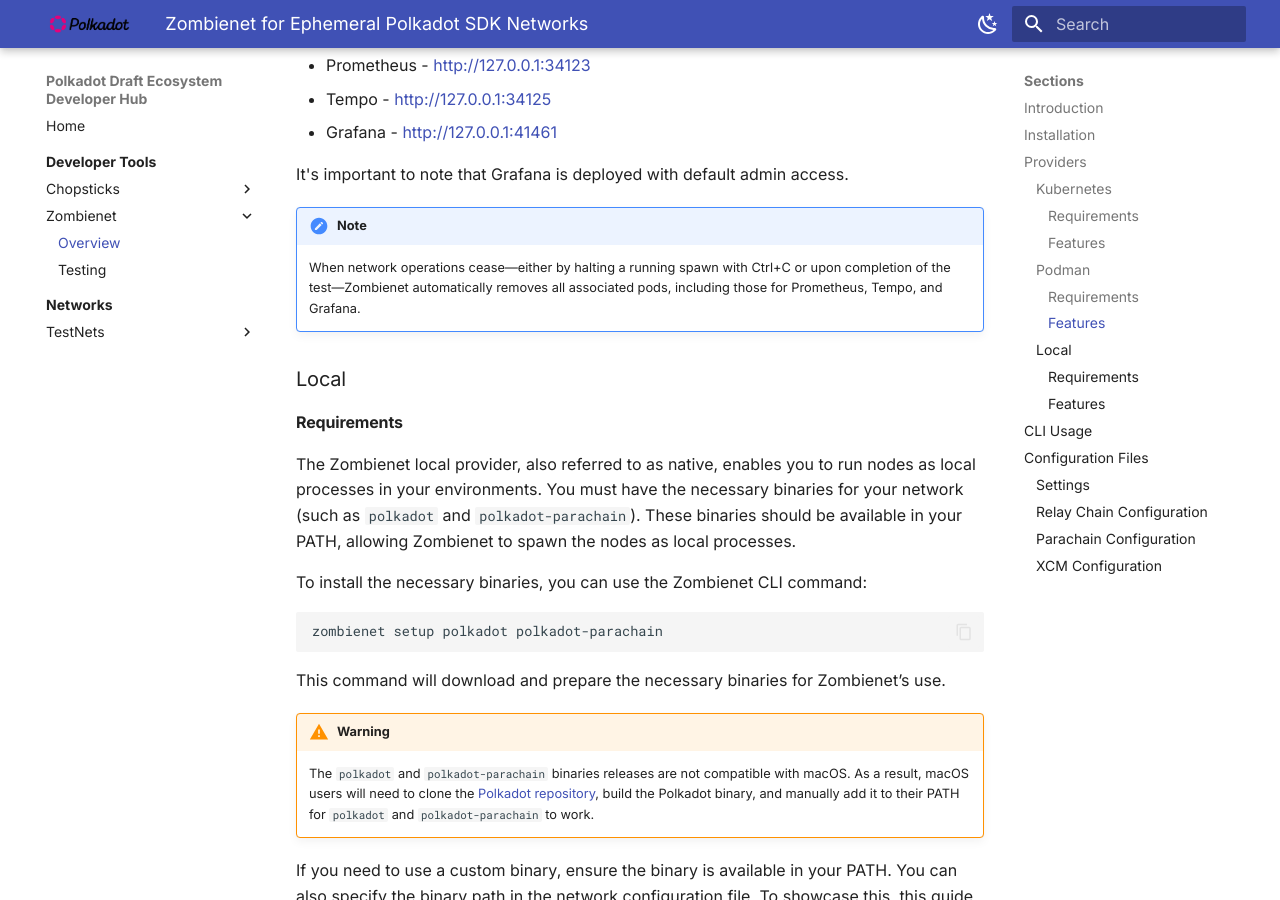
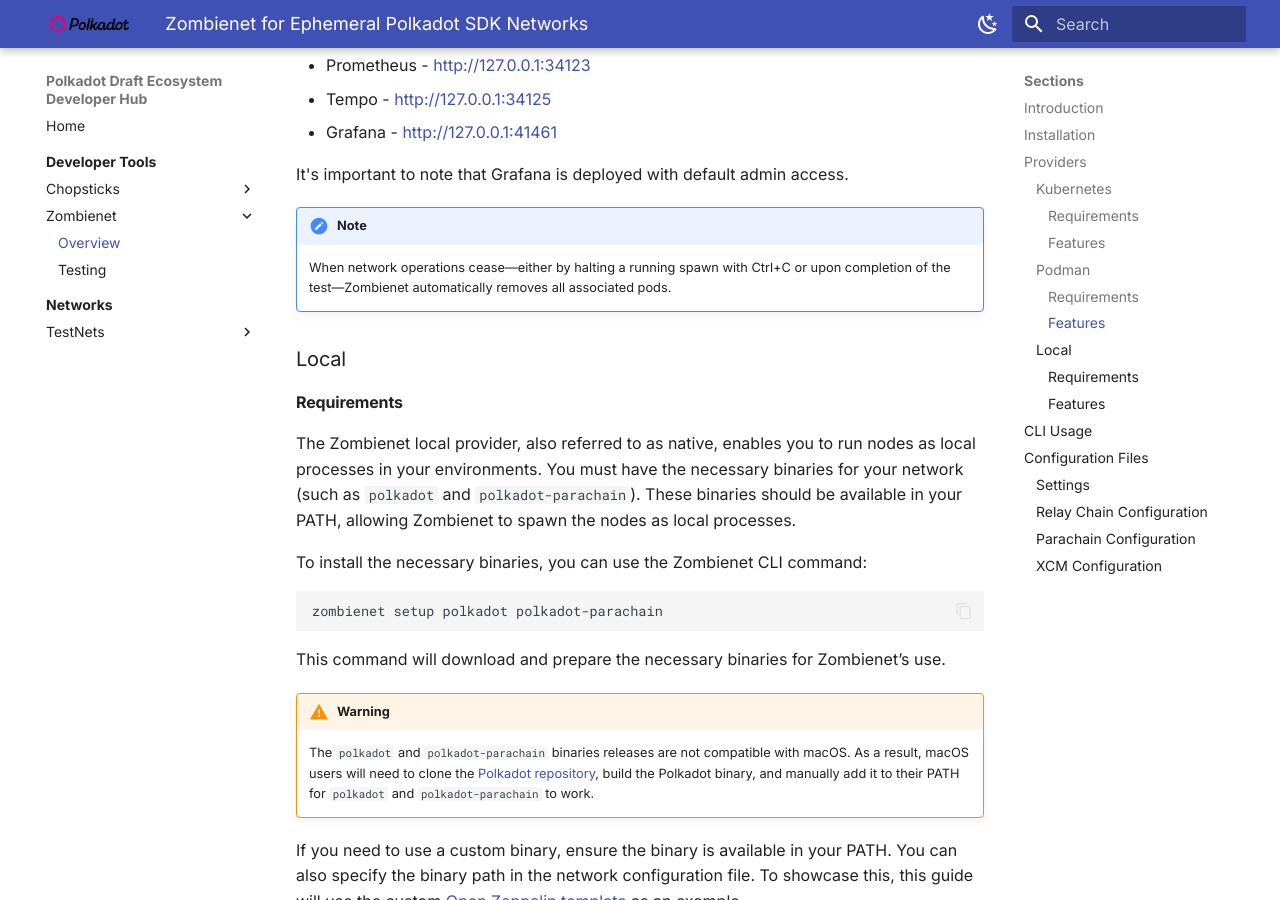
Before and after one commit to papermoonio/polkadot-ecosystem-docs-draft, an MkDocs documentation site: the page built from docs/dev-tools/zombienet/overview.md, in a window 1280 px wide and 900 px high, scrolled down 3471 px. Built offline with MkDocs 1.6.1 and Material for MkDocs 9.7.7, drawn with Linux system fonts in a browser that asks for light colours.

Commit message:
Update docs/dev-tools/zombienet/overview.md
Co-authored-by: 0xLucca <95830307+0xLucca@users.noreply.github.com>

```diff
--- a/docs/dev-tools/zombienet/overview.md
+++ b/docs/dev-tools/zombienet/overview.md
@@ -174,7 +174,7 @@
 It's important to note that Grafana is deployed with default admin access.
 
 !!! note
-    When network operations cease—either by halting a running spawn with Ctrl+C or upon completion of the test—Zombienet automatically removes all associated pods, including those for Prometheus, Tempo, and Grafana.
+    When network operations cease—either by halting a running spawn with Ctrl+C or upon completion of the test—Zombienet automatically removes all associated pods.
 
 ### Local
 
```
